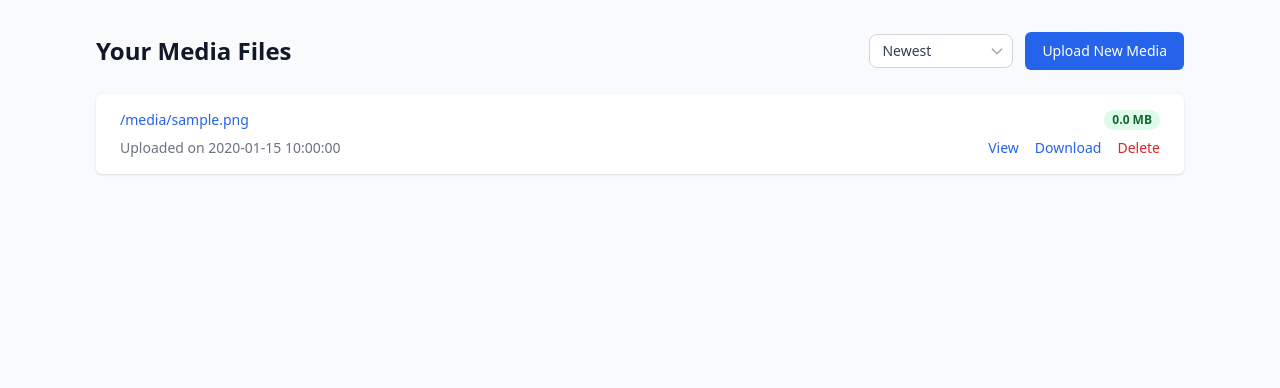
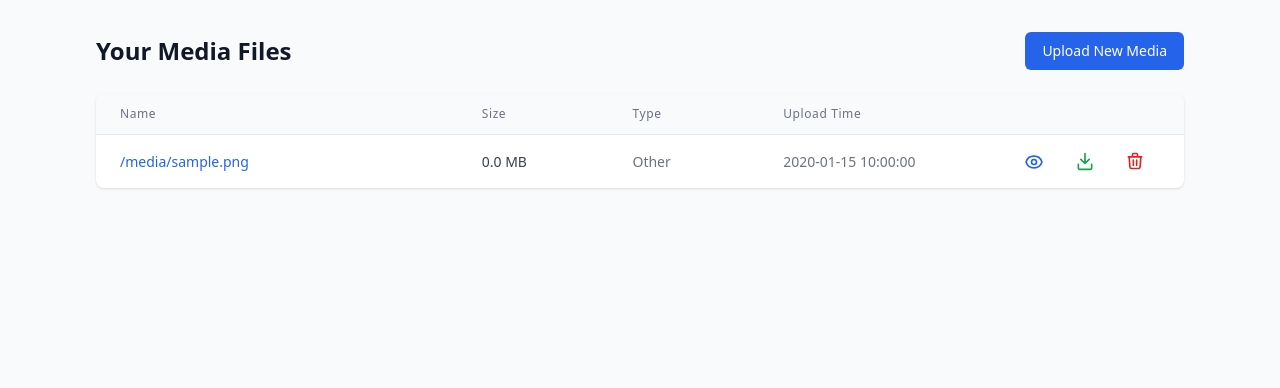
Before and after one commit to kunle12/media_vault, a Flask app: template templates/dashboard.html in a window 1280 px wide. Shown: the part 65-453 px from the top of the page. Run offline with Flask 3, Linux system fonts and the light colour scheme; the template is opened without the code that fills it: most values are stand-ins (such as "Sample title", 1, 10 or a date in 2020); some libraries are stand-ins or nearby versions.

Commit message:
Dashboard: Finder-style column headers with sort toggle, icon actions with tooltips; Media player: show first video frame instead of grey box, fix .mov MIME type

```diff
--- a/templates/dashboard.html
+++ b/templates/dashboard.html
@@ -4,83 +4,137 @@
 <div>
     <div class="flex justify-between items-center mb-6">
         <h1 class="text-2xl font-bold text-gray-900">Your Media Files</h1>
-        <div class="flex items-center gap-3">
-            <div class="relative">
-                <select id="sort-select" class="appearance-none w-36 pl-3 pr-8 py-1.5 text-sm rounded-lg border border-gray-300 bg-white text-gray-700 cursor-pointer outline-none hover:border-gray-400 focus:border-blue-500 focus:ring-1 focus:ring-blue-500 transition-all" onchange="handleSortChange()">
-                    <option value="newest" {{ 'selected' if current_sort == 'newest' else '' }}>Newest</option>
-                    <option value="oldest" {{ 'selected' if current_sort == 'oldest' else '' }}>Oldest</option>
-                    <option value="name_asc" {{ 'selected' if current_sort == 'name_asc' else '' }}>Name (A→Z)</option>
-                    <option value="name_desc" {{ 'selected' if current_sort == 'name_desc' else '' }}>Name (Z→A)</option>
-                    <option value="size_desc" {{ 'selected' if current_sort == 'size_desc' else '' }}>Largest</option>
-                    <option value="size_asc" {{ 'selected' if current_sort == 'size_asc' else '' }}>Smallest</option>
-                    <option value="type" {{ 'selected' if current_sort == 'type' else '' }}>By Type</option>
-                </select>
-                <svg class="absolute right-2 top-1/2 -translate-y-1/2 w-4 h-4 text-gray-400 pointer-events-none" fill="none" stroke="currentColor" viewBox="0 0 24 24"><path stroke-linecap="round" stroke-linejoin="round" stroke-width="2" d="M19 9l-7 7-7-7"></path></svg>
-            </div>
         <a href="{{ url_for('upload') }}" class="inline-flex items-center px-4 py-2 border border-transparent text-sm font-medium rounded-md text-white bg-blue-600 hover:bg-blue-700">
             Upload New Media
         </a>
-        </div>
     </div>
 
     <form id="sort-form" method="POST" action="{{ url_for('set_sort_preference') }}" style="display: none;"></form>
 
     <script>
-        function handleSortChange() {
-            const select = document.getElementById('sort-select');
-            const sortValue = select.value;
+        let currentSort = '{{ current_sort }}';
+
+        function sortBy(field) {
+            let newSort;
+            switch (field) {
+                case 'name':
+                    newSort = currentSort === 'name_asc' ? 'name_desc' : 'name_asc';
+                    break;
+                case 'size':
+                    newSort = currentSort === 'size_desc' ? 'size_asc' : 'size_desc';
+                    break;
+                case 'type':
+                    newSort = 'type';
+                    break;
+                case 'uploaded':
+                    newSort = currentSort === 'newest' ? 'oldest' : 'newest';
+                    break;
+                default:
+                    newSort = 'newest';
+            }
             const form = document.getElementById('sort-form');
             const input = document.createElement('input');
             input.type = 'hidden';
             input.name = 'sort';
-            input.value = sortValue;
+            input.value = newSort;
             form.appendChild(input);
             form.submit();
         }
     </script>
 
     {% if media %}
-        <div class="bg-white shadow overflow-hidden sm:rounded-md">
+        <div class="bg-white shadow overflow-hidden rounded-lg">
+            <!-- Finder-style column headers -->
+            <div class="flex items-center px-6 py-3 bg-gray-50 border-b border-gray-200 text-xs font-medium text-gray-500 uppercase tracking-wider">
+                <button class="flex items-center gap-1 w-2/5 text-left hover:text-gray-700" onclick="sortBy('name')">
+                    Name
+                    {% if current_sort in ('name_asc', 'name_desc') %}
+                        <svg class="w-3 h-3 text-blue-600" fill="none" stroke="currentColor" viewBox="0 0 24 24">
+                            {% if current_sort == 'name_asc' %}
+                                <path stroke-linecap="round" stroke-linejoin="round" stroke-width="2" d="M5 15l7-7 7 7"></path>
+                            {% else %}
+                                <path stroke-linecap="round" stroke-linejoin="round" stroke-width="2" d="M19 9l-7 7-7-7"></path>
+                            {% endif %}
+                        </svg>
+                    {% endif %}
+                </button>
+                <button class="flex items-center gap-1 w-1/6 text-left hover:text-gray-700" onclick="sortBy('size')">
+                    Size
+                    {% if current_sort in ('size_desc', 'size_asc') %}
+                        <svg class="w-3 h-3 text-blue-600" fill="none" stroke="currentColor" viewBox="0 0 24 24">
+                            {% if current_sort == 'size_desc' %}
+                                <path stroke-linecap="round" stroke-linejoin="round" stroke-width="2" d="M5 15l7-7 7 7"></path>
+                            {% else %}
+                                <path stroke-linecap="round" stroke-linejoin="round" stroke-width="2" d="M19 9l-7 7-7-7"></path>
+                            {% endif %}
+                        </svg>
+                    {% endif %}
+                </button>
+                <button class="flex items-center gap-1 w-1/6 text-left hover:text-gray-700" onclick="sortBy('type')">
+                    Type
+                    {% if current_sort == 'type' %}
+                        <svg class="w-3 h-3 text-blue-600" fill="none" stroke="currentColor" viewBox="0 0 24 24">
+                            <path stroke-linecap="round" stroke-linejoin="round" stroke-width="2" d="M5 15l7-7 7 7"></path>
+                        </svg>
+                    {% endif %}
+                </button>
+                <button class="flex items-center gap-1 w-1/4 text-left hover:text-gray-700" onclick="sortBy('uploaded')">
+                    Upload Time
+                    {% if current_sort in ('newest', 'oldest') %}
+                        <svg class="w-3 h-3 text-blue-600" fill="none" stroke="currentColor" viewBox="0 0 24 24">
+                            {% if current_sort == 'newest' %}
+                                <path stroke-linecap="round" stroke-linejoin="round" stroke-width="2" d="M5 15l7-7 7 7"></path>
+                            {% else %}
+                                <path stroke-linecap="round" stroke-linejoin="round" stroke-width="2" d="M19 9l-7 7-7-7"></path>
+                            {% endif %}
+                        </svg>
+                    {% endif %}
+                </button>
+                <div class="w-1/6"></div>
+            </div>
+
+            <!-- File rows -->
             <ul class="divide-y divide-gray-200">
                 {% for video in media %}
                     {% set ext = video.original_filename.split('.')[-1].lower() if '.' in video.original_filename else '' %}
                     {% set is_video = ext in ['mp4', 'avi', 'mov', 'wmv', 'flv', 'webm'] %}
                     {% set is_audio = ext in ['mp3', 'wav', 'ogg'] %}
                     {% set is_image = ext in ['png', 'jpg', 'jpeg', 'gif', 'webp', 'bmp', 'heic'] %}
-                    <li>
-                        <div class="px-4 py-4 sm:px-6">
-                            <div class="flex items-center justify-between">
-                                <div class="flex items-center">
+                    <li class="hover:bg-gray-50">
+                        <div class="flex items-center px-6 py-3">
+                            <div class="flex items-center w-2/5 min-w-0">
                                 {% if is_video %}
-                                    <svg class="flex-shrink-0 h-6 w-6 text-purple-500 mr-3" fill="none" stroke="currentColor" viewBox="0 0 24 24"><path stroke-linecap="round" stroke-linejoin="round" stroke-width="2" d="M15 10l4.553-2.276A1 1 0 0121 8.618v6.764a1 1 0 01-1.447.894L15 14M5 18h8a2 2 0 002-2V8a2 2 0 00-2-2H5a2 2 0 00-2 2v8a2 2 0 002 2z"></path></svg>
+                                <svg class="flex-shrink-0 h-5 w-5 text-purple-500 mr-3" fill="none" stroke="currentColor" viewBox="0 0 24 24"><path stroke-linecap="round" stroke-linejoin="round" stroke-width="2" d="M15 10l4.553-2.276A1 1 0 0121 8.618v6.764a1 1 0 01-1.447.894L15 14M5 18h8a2 2 0 002-2V8a2 2 0 00-2-2H5a2 2 0 00-2 2v8a2 2 0 002 2z"></path></svg>
                                 {% elif is_audio %}
-                                    <svg class="flex-shrink-0 h-6 w-6 text-orange-500 mr-3" fill="none" stroke="currentColor" viewBox="0 0 24 24"><path stroke-linecap="round" stroke-linejoin="round" stroke-width="2" d="M9 19V6l12-3v13M9 19c0 1.105-1.343 2-3 2s-3-.895-3-2 1.343-2 3-2 3 .895 3 2zm12-3c0 1.105-1.343 2-3 2s-3-.895-3-2 1.343-2 3-2 3 .895 3 2zM9 10l12-3"></path></svg>
+                                <svg class="flex-shrink-0 h-5 w-5 text-orange-500 mr-3" fill="none" stroke="currentColor" viewBox="0 0 24 24"><path stroke-linecap="round" stroke-linejoin="round" stroke-width="2" d="M9 19V6l12-3v13M9 19c0 1.105-1.343 2-3 2s-3-.895-3-2 1.343-2 3-2 3 .895 3 2zm12-3c0 1.105-1.343 2-3 2s-3-.895-3-2 1.343-2 3-2 3 .895 3 2zM9 10l12-3"></path></svg>
                                 {% elif is_image %}
-                                    <svg class="flex-shrink-0 h-6 w-6 text-green-500 mr-3" fill="none" stroke="currentColor" viewBox="0 0 24 24"><path stroke-linecap="round" stroke-linejoin="round" stroke-width="2" d="M4 16l4.586-4.586a2 2 0 012.828 0L16 16m-2-2l1.586-1.586a2 2 0 012.828 0L20 14m-6-6h.01M6 20h12a2 2 0 002-2V6a2 2 0 00-2-2H6a2 2 0 00-2 2v12a2 2 0 002 2z"></path></svg>
+                                <svg class="flex-shrink-0 h-5 w-5 text-green-500 mr-3" fill="none" stroke="currentColor" viewBox="0 0 24 24"><path stroke-linecap="round" stroke-linejoin="round" stroke-width="2" d="M4 16l4.586-4.586a2 2 0 012.828 0L16 16m-2-2l1.586-1.586a2 2 0 012.828 0L20 14m-6-6h.01M6 20h12a2 2 0 002-2V6a2 2 0 00-2-2H6a2 2 0 00-2 2v12a2 2 0 002 2z"></path></svg>
                                 {% endif %}
                                 <p class="text-sm font-medium text-blue-600 truncate">
                                     {{ video.original_filename }}
                                 </p>
                             </div>
-                                <div class="ml-2 flex-shrink-0 flex">
-                                    <p class="px-2 inline-flex text-xs leading-5 font-semibold rounded-full bg-green-100 text-green-800">
+                            <p class="w-1/6 text-sm text-gray-700 leading-5 my-0">
                                 {{ (video.file_size / (1024 * 1024))|round(2) }} MB
                             </p>
-                                </div>
-                            </div>
-                            <div class="mt-2 sm:flex sm:justify-between">
-                                <div class="sm:flex">
-                                    <p class="flex items-center text-sm text-gray-500">
-                                        Uploaded on {{ video.uploaded_at }}
+                            <p class="w-1/6 text-sm text-gray-500 leading-5 my-0">
+                                {% if is_video %}Video{% elif is_audio %}Audio{% elif is_image %}Image{% else %}Other{% endif %}
                             </p>
-                                </div>
-                                <div class="mt-2 flex items-center text-sm text-gray-500 sm:mt-0">
-                                    <a href="{{ url_for('view_media', media_id=video.id) }}" class="text-blue-600 hover:underline mr-4">View</a>
-                                    <a href="{{ url_for('download_media', media_id=video.id) }}" class="text-blue-600 hover:underline mr-4">Download</a>
+                            <p class="w-1/4 text-sm text-gray-500 leading-5 my-0">
+                                {{ video.uploaded_at }}
+                            </p>
+                            <div class="w-1/6 flex items-center justify-around text-sm">
+                                <a href="{{ url_for('view_media', media_id=video.id) }}" class="text-blue-600 hover:text-blue-800" title="View">
+                                    <svg class="w-5 h-5" fill="none" stroke="currentColor" viewBox="0 0 24 24"><path stroke-linecap="round" stroke-linejoin="round" stroke-width="2" d="M15 12a3 3 0 11-6 0 3 3 0 016 0z"/><path stroke-linecap="round" stroke-linejoin="round" stroke-width="2" d="M2.458 12C3.732 7.943 7.523 5 12 5c4.478 0 8.268 2.943 9.542 7-1.274 4.057-5.064 7-9.542 7-4.477 0-8.268-2.943-9.542-7z"/></svg>
+                                </a>
+                                <a href="{{ url_for('download_media', media_id=video.id) }}" class="text-green-600 hover:text-green-800" title="Download">
+                                    <svg class="w-5 h-5 -mt-0.5" fill="none" stroke="currentColor" viewBox="0 0 24 24"><path stroke-linecap="round" stroke-linejoin="round" stroke-width="2" d="M4 16v4a2 2 0 002 2h12a2 2 0 002-2v-4M7 10l5 5 5-5M12 15V3"/></svg>
+                                </a>
                                 <form action="{{ url_for('delete_media', media_id=video.id) }}" method="POST" class="inline">
-                                        <button type="submit" class="text-red-600 hover:underline" onclick="return confirm('Are you sure you want to delete this media file?')">Delete</button>
+                                    <button type="submit" class="text-red-600 hover:text-red-800" title="Delete" onclick="return confirm('Are you sure you want to delete this media file?')">
+                                        <svg class="w-5 h-5 mt-1" fill="none" stroke="currentColor" viewBox="0 0 24 24"><path stroke-linecap="round" stroke-linejoin="round" stroke-width="2" d="M19 7l-.867 12.142A2 2 0 0116.137 21H7.863a2 2 0 01-1.996-1.858L5 7m5 4v6m4-6v6m1-10V4a1 1 0 00-1-1h-4a1 1 0 00-1 1v3M4 7h16"/></svg>
+                                    </button>
                                 </form>
-                                </div>
                             </div>
                         </div>
                     </li>
--- a/templates/media_view.html
+++ b/templates/media_view.html
@@ -21,8 +21,9 @@
             Your browser does not support the audio tag.
         </audio>
         {% else %}
-        <video controls class="w-full max-h-96 rounded" preload="metadata">
-            <source src="{{ url_for('play_media', media_id=media.id) }}" type="video/{{ ext }}">
+        {% set video_types = {'mp4': 'video/mp4', 'avi': 'video/x-msvideo', 'mov': 'video/quicktime', 'wmv': 'video/x-ms-wmv', 'flv': 'video/x-flv', 'webm': 'video/webm'} %}
+        <video controls class="w-full max-h-96 rounded" preload="metadata" playsinline>
+            <source src="{{ url_for('play_media', media_id=media.id) }}#t=0.1" type="{{ video_types.get(ext, 'video/' + ext) }}">
             Your browser does not support the video tag.
         </video>
         {% endif %}
```
Lines whose indentation alone changed are shown as unchanged.
